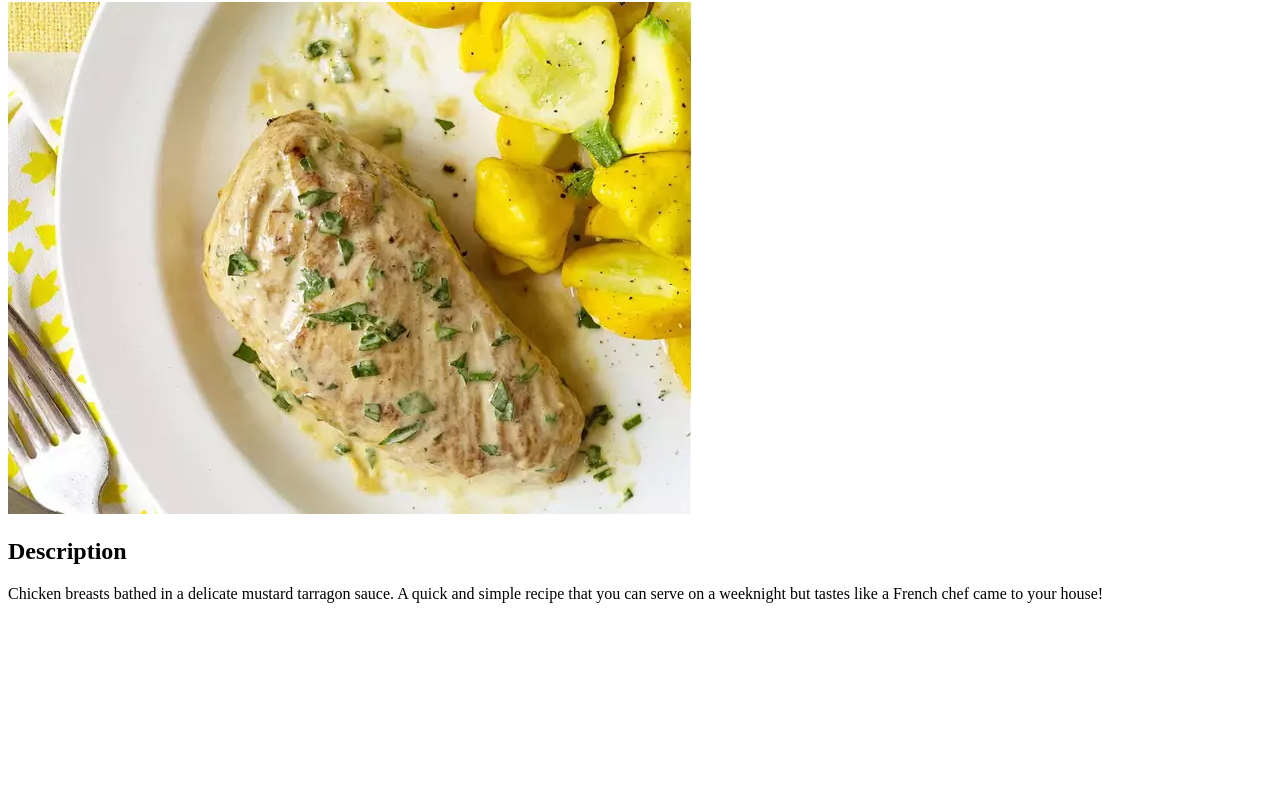
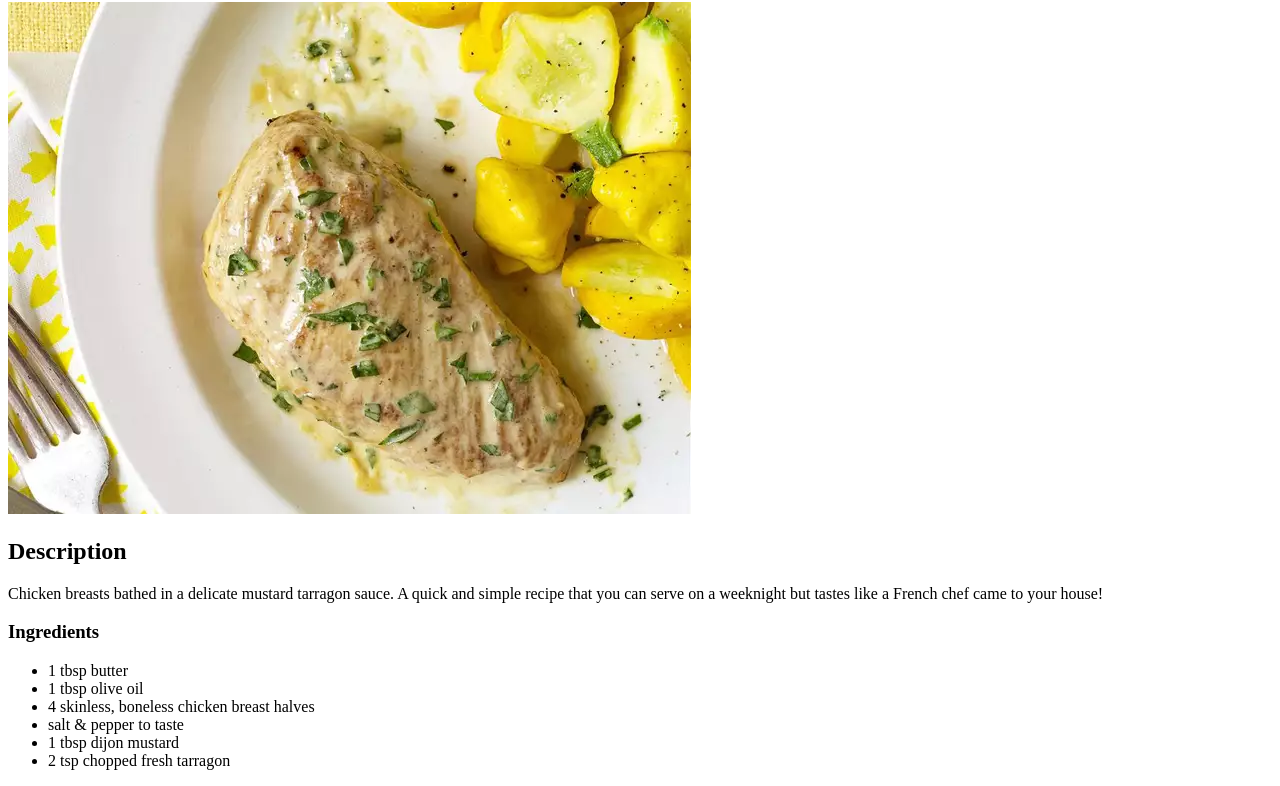
Before and after one commit to CScott96/odin-recipes, a plain HTML site: page recipes/tarragon-chicken.html in a window 1280 px wide. Shown: the part 78-864 px from the top of the page. Before the commit the page ends 800 px from the top, so only its background shows below. Drawn offline with Linux system fonts and the light colour scheme.

Commit message:
Add tarragon chicken ingredients list
Added unordered list and title for the next section on the tarragon
chicken page that shows the list of ingredients

```diff
--- a/recipes/tarragon-chicken.html
+++ b/recipes/tarragon-chicken.html
@@ -10,5 +10,14 @@
         <img src="../assets/images/tarragon-chicken.webp" alt="Tarragon Chicken image from allrecipes">
         <h2>Description</h2>
         <p>Chicken breasts bathed in a delicate mustard tarragon sauce. A quick and simple recipe that you can serve on a weeknight but tastes like a French chef came to your house!</p>
+        <h3>Ingredients</h3>
+        <ul>
+            <li>1 tbsp butter</li>
+            <li>1 tbsp olive oil</li>
+            <li>4 skinless, boneless chicken breast halves</li>
+            <li>salt &amp; pepper to taste</li>
+            <li>1 tbsp dijon mustard</li>
+            <li>2 tsp chopped fresh tarragon</li>
+        </ul>
     </body>
 </html>
```
